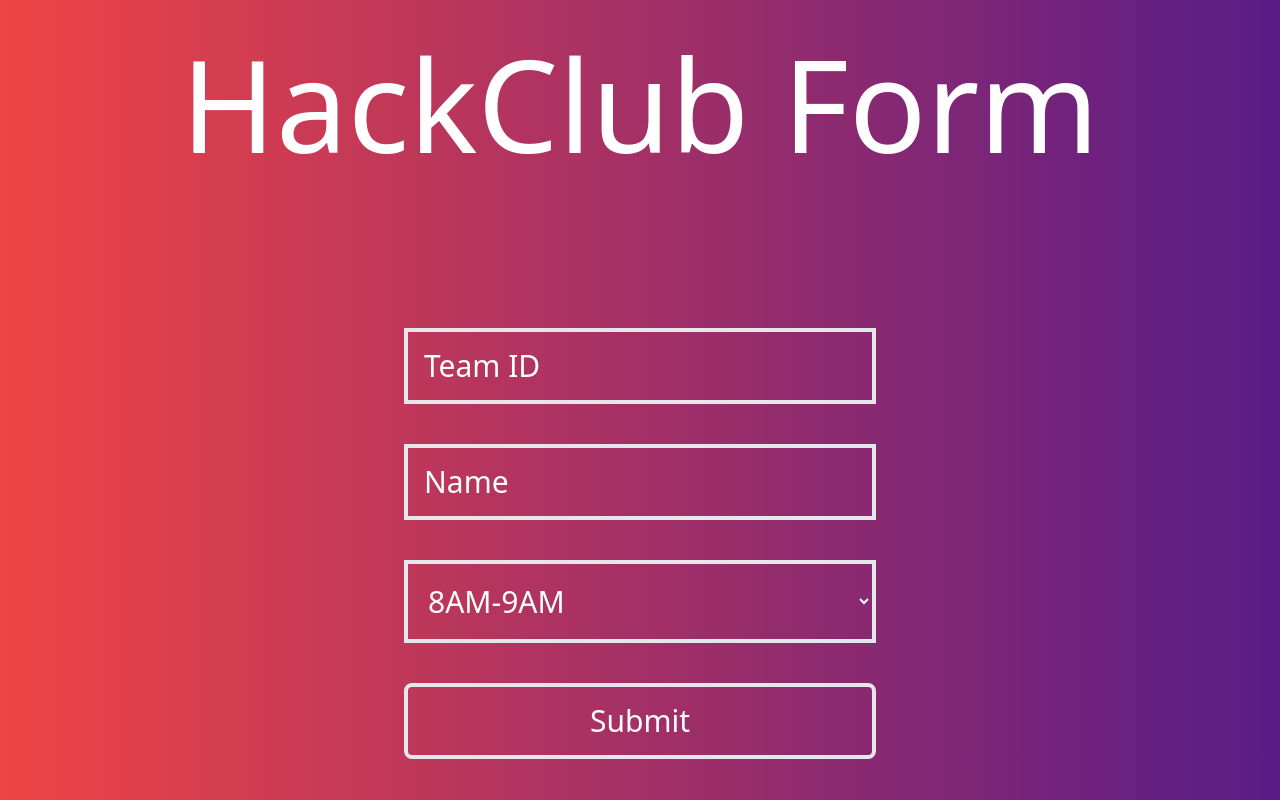
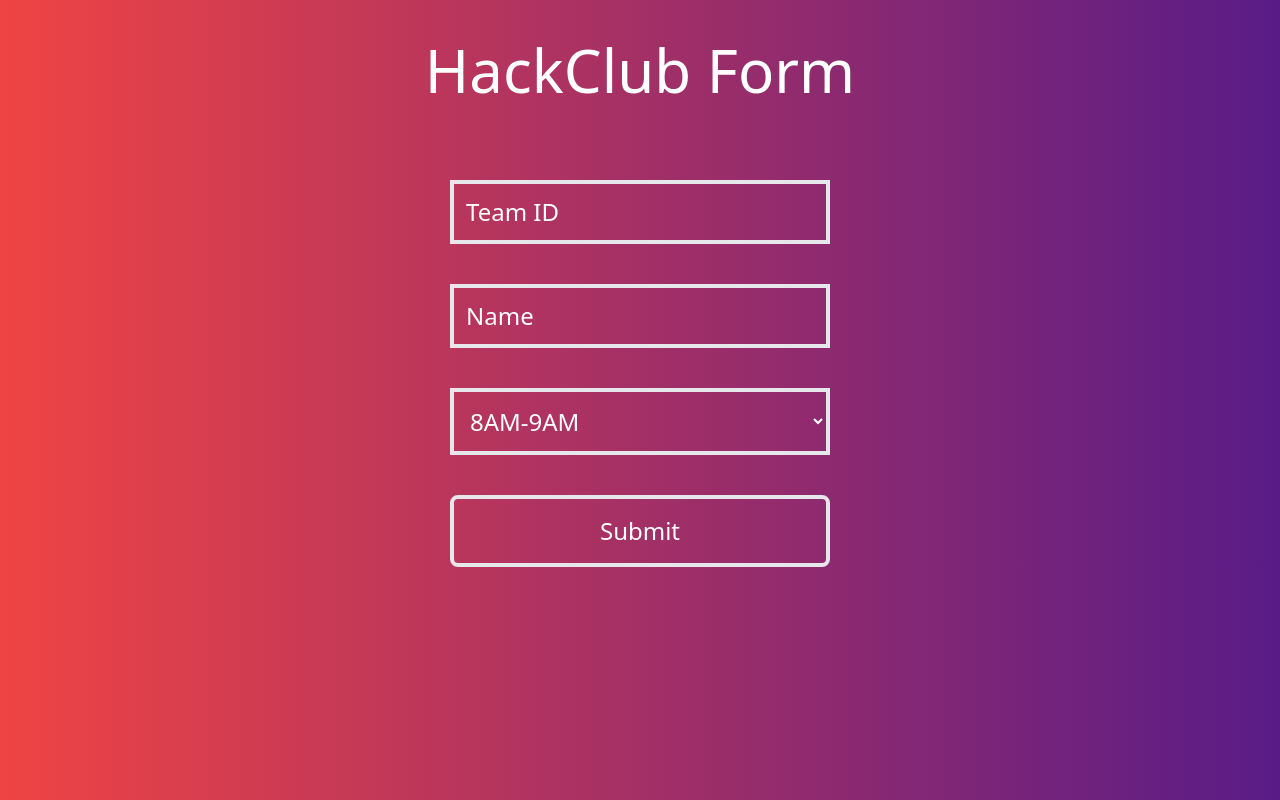
Before and after one commit to hemangahuja/HC_form, a plain HTML site: page index.html in a window 1280 px wide. Drawn offline with nearby package versions, Linux system fonts and the light colour scheme.

Commit message:
fix size

```diff
--- a/index.html
+++ b/index.html
@@ -11,13 +11,13 @@
 </head>
 
 <body class="text-center bg-gradient-to-r from-red-500 to-purple-900 text-white">
-    <header class="text-9xl m-10 text-white ">
+    <header class="text-6xl m-5 mt-10 text-white ">
         HackClub Form
     </header>
-    <form class="flex m-auto mt-40 flex-col align-center gap-10 text-3xl w-fit" id="form">
-        <input class="border-4 p-4 bg-transparent placeholder:text-white" type="text" placeholder="Team ID" id="teamid">
-        <input class="border-4 p-4 bg-transparent placeholder:text-white" type="text" placeholder="Name" id="name">
-        <select class="border-4 p-4 bg-transparent text-white placeholder:text-white" id="slot">
+    <form class="flex m-auto mt-20 flex-col align-center gap-10 text-2xl w-fit" id="form">
+        <input class="border-4 p-3 bg-transparent placeholder:text-white" type="text" placeholder="Team ID" id="teamid">
+        <input class="border-4 p-3 bg-transparent placeholder:text-white" type="text" placeholder="Name" id="name">
+        <select class="border-4 p-3 bg-transparent text-white placeholder:text-white" id="slot">
             <option class="text-black" value="8AM-9AM">8AM-9AM</option>
             <option class="text-black" value="9AM-10AM">9AM-10AM</option>
             <option class="text-black" value="10AM-11AM">10AM-11AM</option>
```
